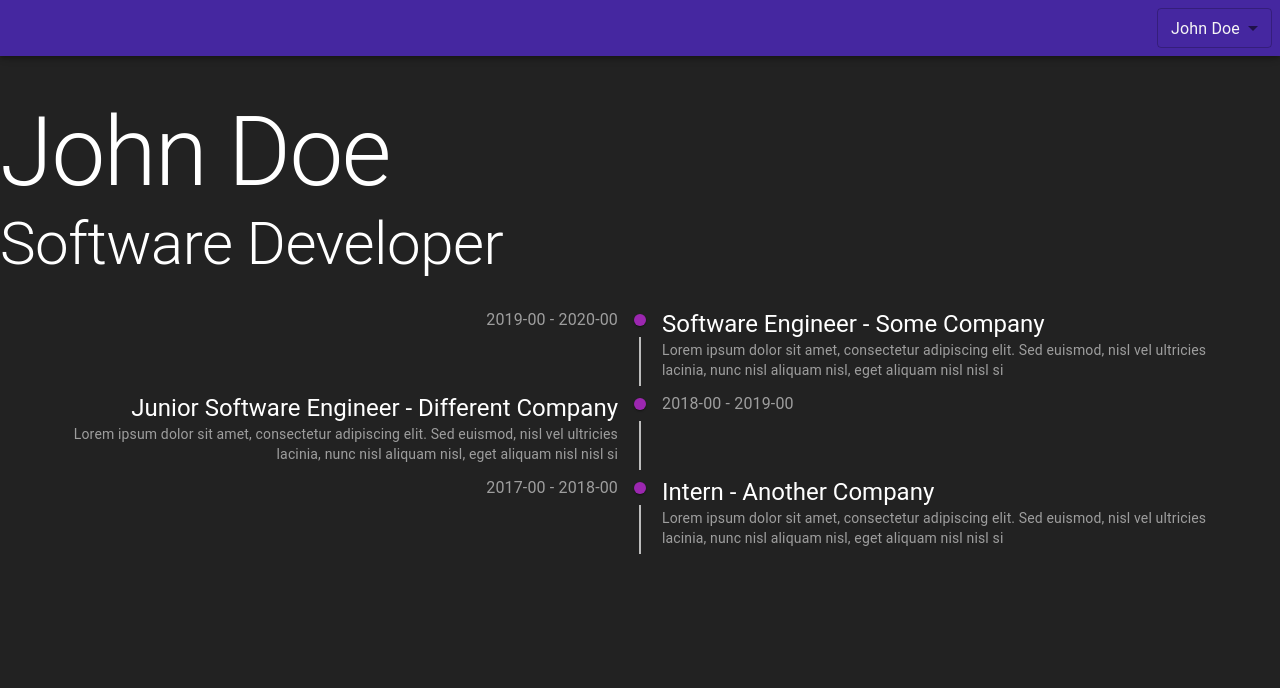
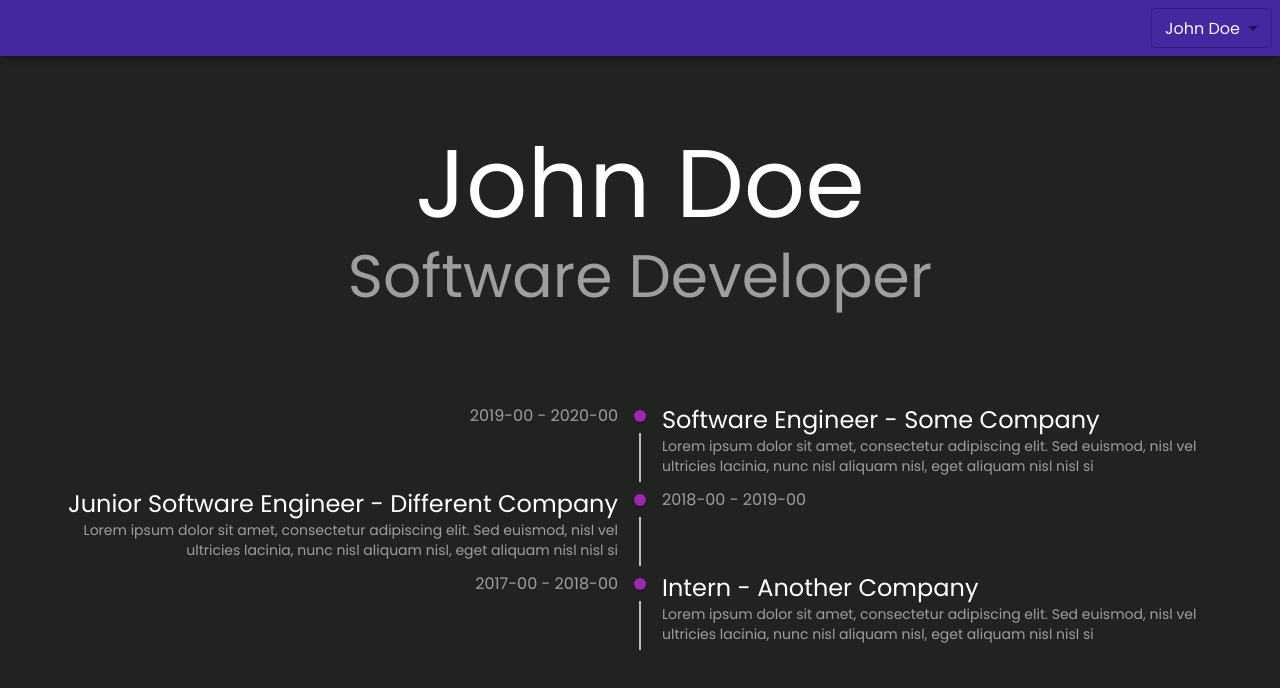
Before and after one commit to sam-d-j/react-portfolio-explained, a React (Vite) app: page / in a window 1280 px wide. Shown: the top 688 px of the page. Built offline with nearby package versions, Linux system fonts and the light colour scheme.

Commit message:
Add cool font

```diff
--- a/package.json
+++ b/package.json
@@ -19,6 +19,7 @@
     "@emotion/css": "^11.10.6",
     "@emotion/react": "^11.10.6",
     "@emotion/styled": "^11.10.6",
+    "@fontsource/poppins": "^4.5.10",
     "@mui/icons-material": "^5.11.11",
     "@mui/lab": "^5.0.0-alpha.124",
     "@mui/material": "^5.11.14",
--- a/src/Root.tsx
+++ b/src/Root.tsx
@@ -5,6 +5,7 @@ import { PortfolioPage } from './pages/PortfolioPage';
 import { RootStoreProvider } from './state/reactContext';
 import { RootStore } from './state/RootStore';
 import { muiTheme } from './state/theme';
+import '@fontsource/poppins';
 
 export const Root = observer<{ store: RootStore }>(({ store }) => {
   useEffect(() => {
--- a/src/pages/PortfolioPage.tsx
+++ b/src/pages/PortfolioPage.tsx
@@ -36,6 +36,7 @@ export const PortfolioPage = observer(() => {
           body {
             background: #222;
             color: white;
+            font-family: 'Poppins';
           }
         `}
       />
@@ -54,10 +55,23 @@ const IntroSection = observer(() => {
   } = useRootStore();
 
   return (
-    <Grid container>
-      <Grid item>
+    <Grid
+      container
+      justifyContent={'center'}
+      css={css`
+        padding: 2em 0 4em;
+      `}
+    >
+      <Grid
+        item
+        css={css`
+          text-align: center;
+        `}
+      >
         <Typography variant="h1">{selectedAuthor?.fullName}</Typography>
-        <Typography variant="h2">{selectedAuthor?.data.name.title}</Typography>
+        <Typography variant="h2" color="text.secondary">
+          {selectedAuthor?.data.name.title}
+        </Typography>
       </Grid>
     </Grid>
   );
--- a/src/state/theme.ts
+++ b/src/state/theme.ts
@@ -2,6 +2,9 @@ import { createTheme } from '@mui/material';
 import * as colors from '@mui/material/colors';
 
 export const muiTheme = createTheme({
+  typography: {
+    fontFamily: 'Poppins, Roboto',
+  },
   palette: {
     text: {
       primary: colors.grey[100],
```
Also changed, not shown: 1 other file (tests, documents, lock files or other folders).
